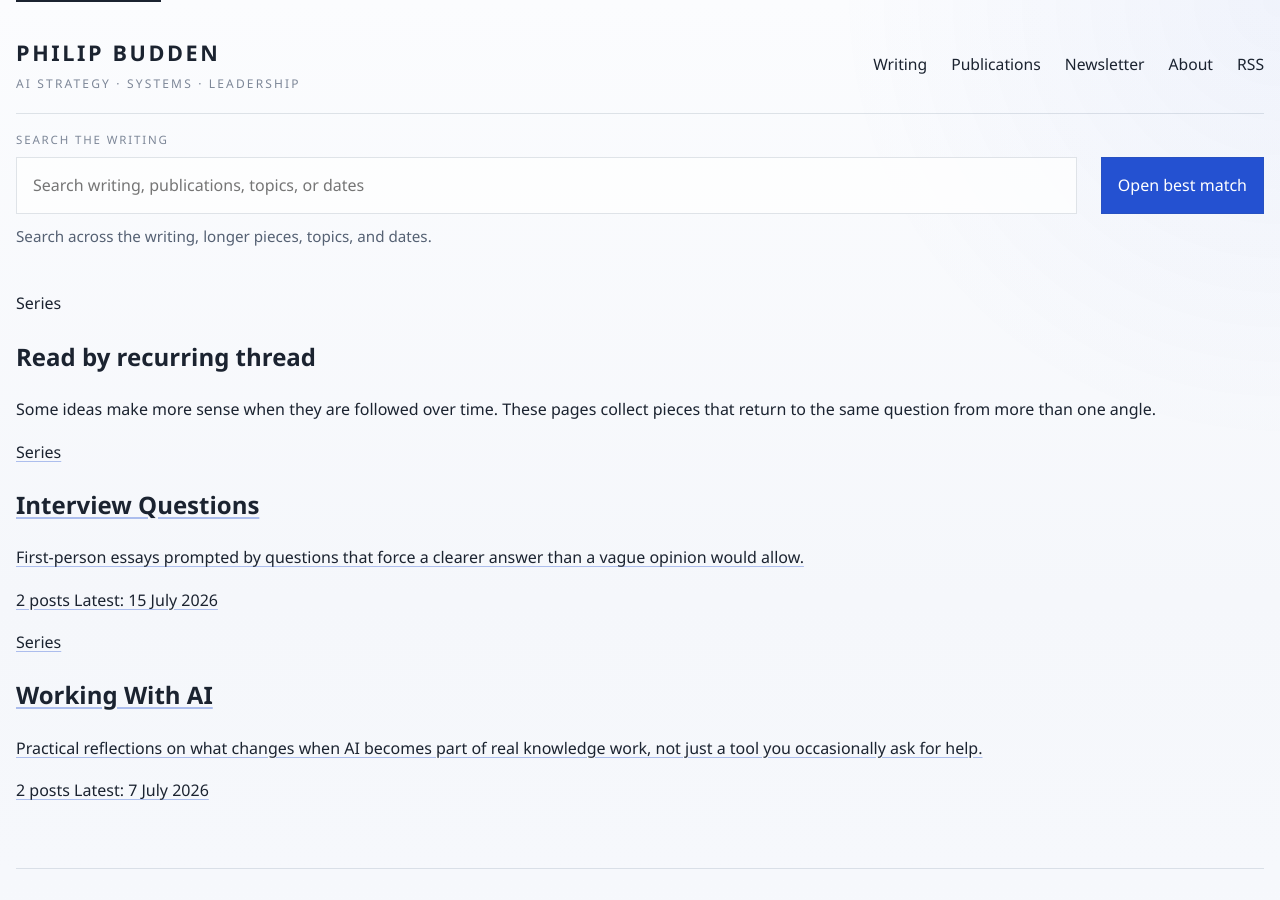
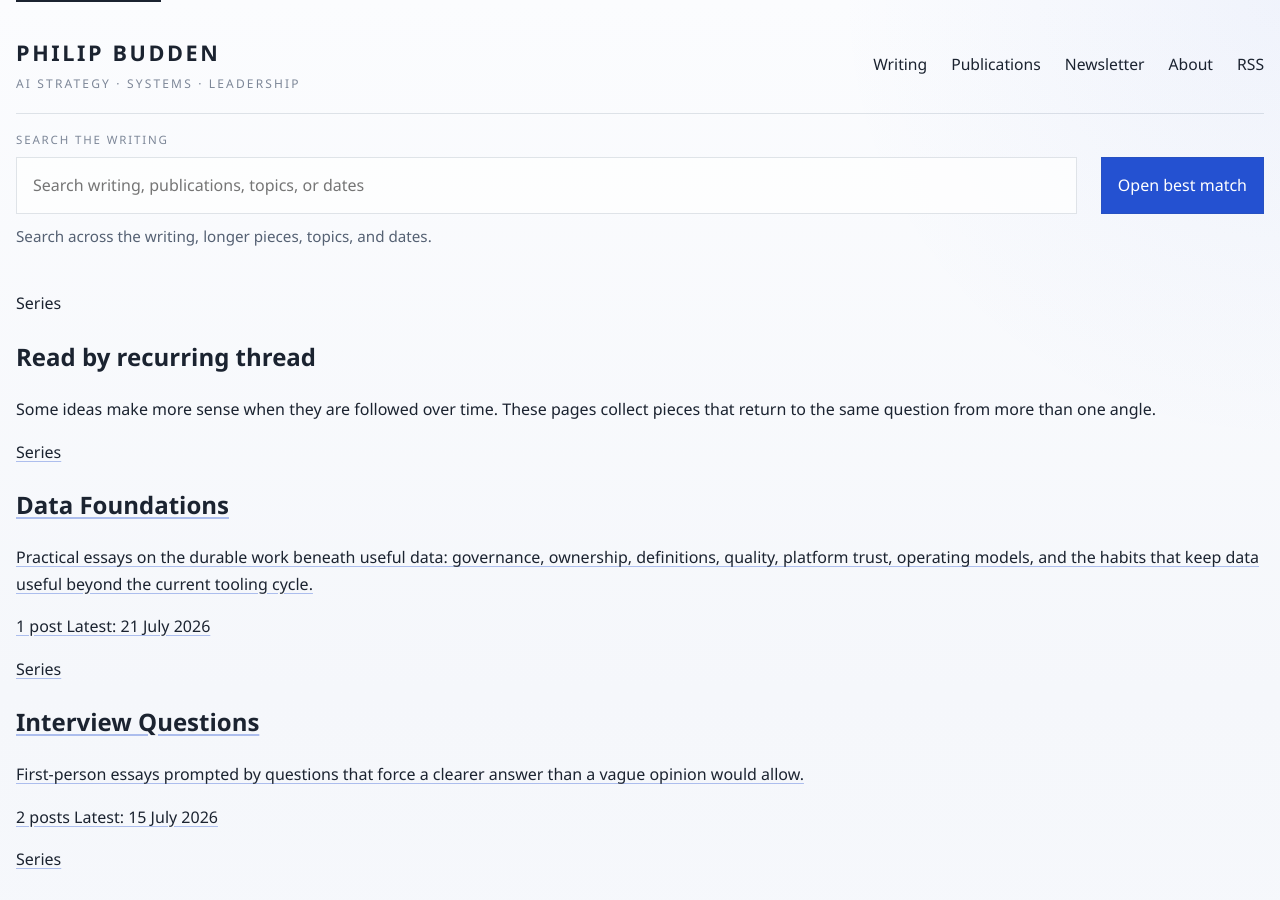
Before and after one commit to philbudden/blog, a Jekyll site: the page built from series/index.html, in a window 1280 px wide and 900 px high. Built offline with Jekyll 4.4.1, drawn with Linux system fonts in a browser that asks for light colours.

Commit message:
Add Data Foundations series

```diff
--- /dev/null
+++ b/_series/data-foundations.md
@@ -0,0 +1,9 @@
+---
+title: Data Foundations
+slug: data-foundations
+summary: "Practical essays on the durable work beneath useful data: governance, ownership, definitions, quality, platform trust, operating models, and the habits that keep data useful beyond the current tooling cycle."
+order_by: date
+order_direction: asc
+---
+
+This series is about the parts of data work that outlast individual tools: the foundations, responsibilities, definitions, controls, and operating habits that make data reliable enough to support better decisions.
```
Also changed, not shown: _articles/data-quality-is-an-ownership-problem.md (+1 -0 lines).
